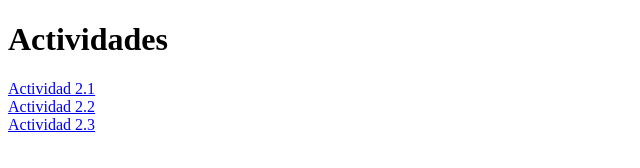
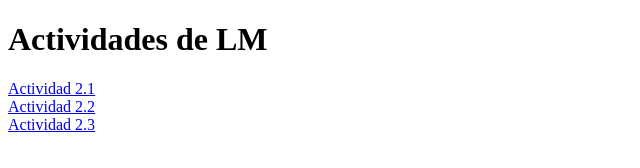
Before and after one commit to pmorato-git/LaPaginaWeb, a plain HTML site: page Index.html in a window 1280 px wide. Shown: the whole page, without its empty margins (0-640 px from the left). Drawn offline with Linux system fonts and the light colour scheme.

Commit message:
Otro commitmas

```diff
--- a/Index.html
+++ b/Index.html
@@ -6,7 +6,7 @@
     <title>Mis Pruebas</title>
 </head>
 <body>
-    <h1>Actividades</h1>
+    <h1>Actividades de LM</h1>
     <a href="actividad2_1.html">Actividad 2.1</a>
     <br>
     <a href="actividad2_2.html">Actividad 2.2</a>
```
